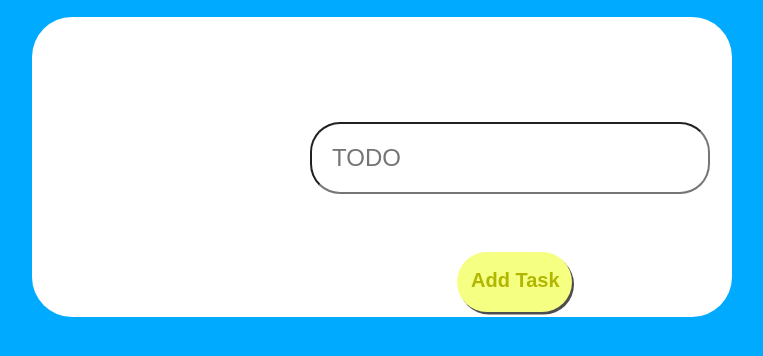
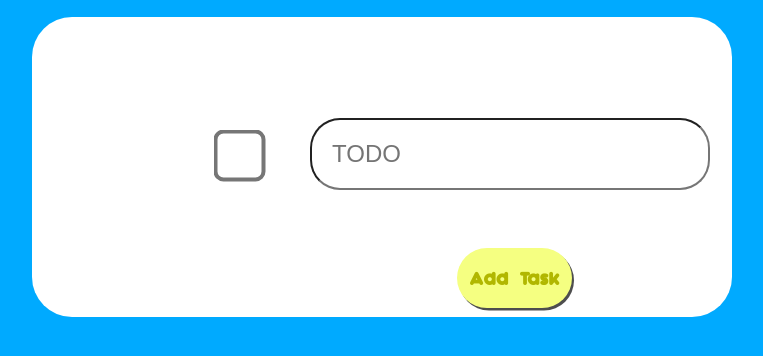
Before and after one commit to LGX10/to-do-list, a plain HTML site: page index.html in a window 1280 px wide. Shown: the part 146-502 px from the top of the page, without its empty margins (258-1021 px from the left). Drawn offline with Linux system fonts and the light colour scheme.

Commit message:
added checkbox

```diff
--- a/index.html
+++ b/index.html
@@ -23,6 +23,7 @@
 
 
 <input type="text" class="input-field" placeholder="TODO">
+<input type="checkbox" class="checkbox" name="checkbox" value= "checkbox">
 
 
 
--- a/style.css
+++ b/style.css
@@ -6,6 +6,11 @@
 @font-face {
     font-family: Nexa;
     src: url(./fonts/Nexa-Heavy.ttf);
+}
+
+@font-face {
+    font-family: dunkin;
+    src: url(./fonts/Dunkin.otf);
 }
 
 
@@ -66,10 +71,10 @@ border-radius: 40px;
 
 .button h3 {
 position: relative;
-font-family: sans-serif;
-font-size: 20px;
+font-family: dunkin;
+font-size: 16px;
 color:  rgb(177, 183, 0);
-left: 14px;
+left: 13px;
 top: 17px;
 }
 
@@ -82,7 +87,18 @@ border-radius: 30px;
 position: relative;
 left: 560px;
 bottom: 200px;
+}
 
+
+.checkbox {
+transform: scale(4); /* Adjust the scale value to change the size */
+-webkit-transform: scale(4); /* For Safari */
+-moz-transform: scale(4); /* For Firefox */
+-ms-transform: scale(4); /* For IE 9 */
+-o-transform: scale(4); /* For Opera */
+position: relative;
+left: 75px;
+bottom: 200px;
 
 
 
```
Also changed, not shown: fonts/Dunkin.otf (added), fonts/Insanibc.ttf (added).
